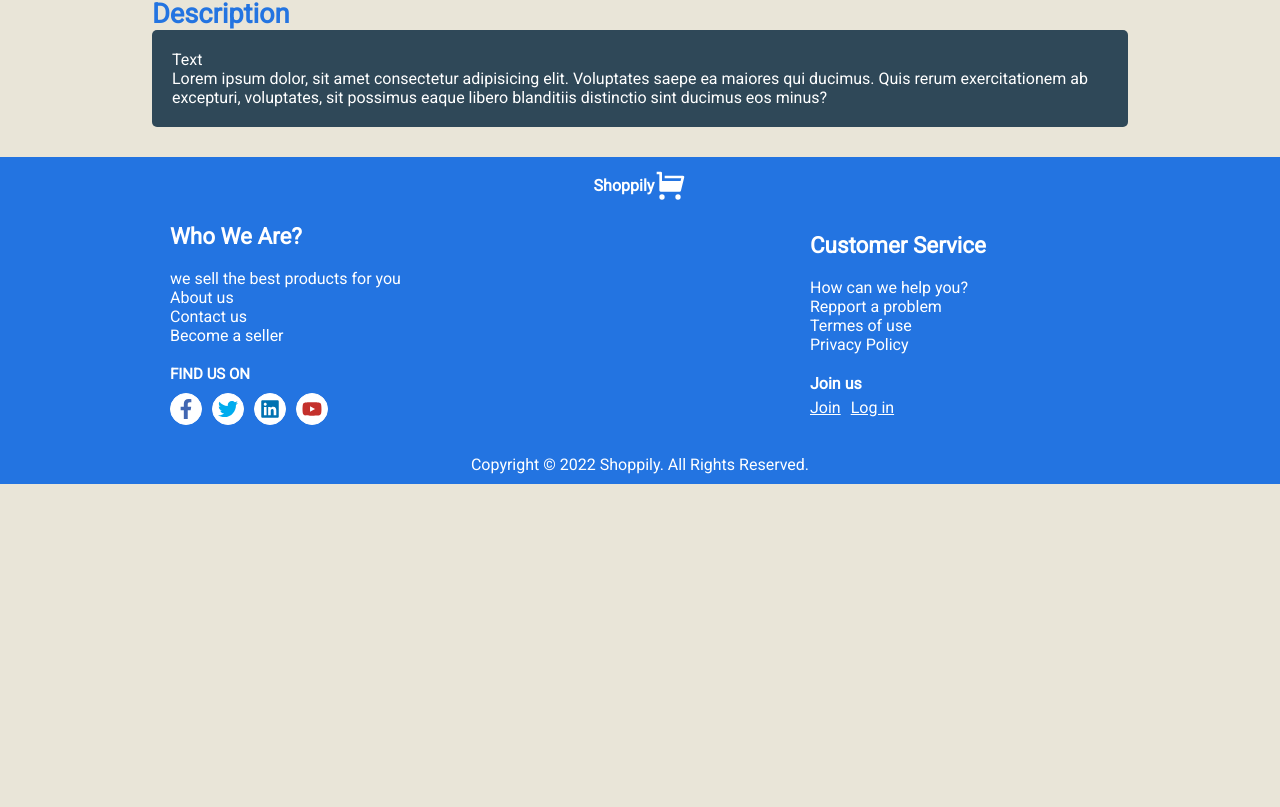
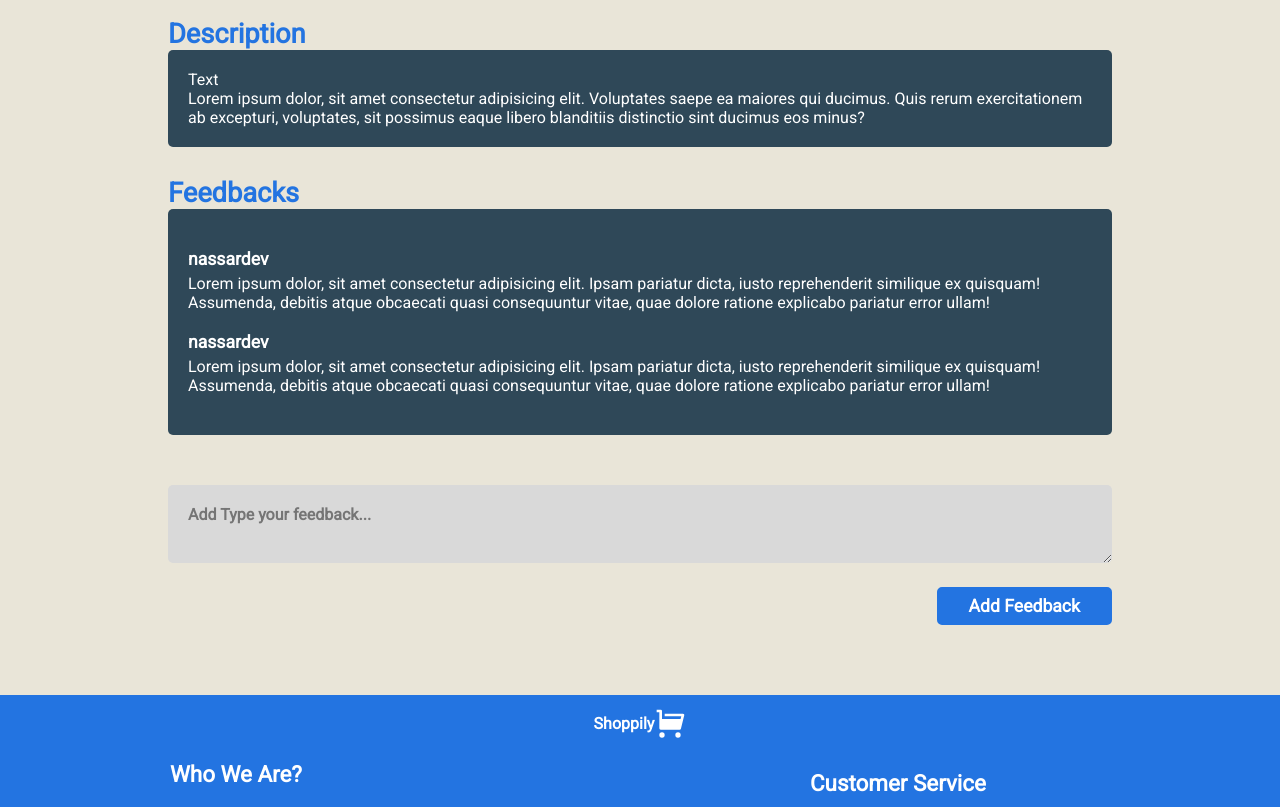
Before and after one commit to abdenassar01/Shoppily, a React (Create React App) app in the folder ecommerce-frontend/: page /listing/12 in a window 1280 px wide. Shown: the part 706-1513 px from the top of the page. Before the commit the page ends 1190 px from the top, so only its background shows below. Built offline with nearby package versions, Linux system fonts and the light colour scheme; a web font is replaced by a local one.

Commit message:
finishing work on listing page 💉 🔥

```diff
--- a/ecommerce-frontend/src/components/pages/listing/Listing.jsx
+++ b/ecommerce-frontend/src/components/pages/listing/Listing.jsx
@@ -1,9 +1,11 @@
-import Product from "./product/Product"
 import { PageWrapper, ChangeReferenceButton, Reference,
   Heading, ButtonsWrapper, AddToCart, AddToCartButton,
-  Description, DescriptionWrapper, CentredBox
+  Description, DescriptionWrapper, CentredBox, AddFeedback,
+  TextArea, Submit, FlexEnd
 } from "./styles/Styles"
 
+import Product from "./product/Product"
+import Feedbacks from "./feedbacks/Feedbacks";
 
 const Listing = () => {
   return (
@@ -25,6 +27,17 @@ const Listing = () => {
             <Description dangerouslySetInnerHTML={{__html: "<h1>Text</h1><p>Lorem ipsum dolor, sit amet consectetur adipisicing elit. Voluptates saepe ea maiores qui ducimus. Quis rerum exercitationem ab excepturi, voluptates, sit possimus eaque libero blanditiis distinctio sint ducimus eos minus?</p>"}} />
           </CentredBox>
         </DescriptionWrapper>
+        <Feedbacks />
+        <AddFeedback>
+          <CentredBox>
+            <TextArea placeholder="Add Type your feedback..." />
+            <FlexEnd>
+              <Submit>
+                Add Feedback
+              </Submit>
+            </FlexEnd>
+          </CentredBox>
+        </AddFeedback>
     </PageWrapper>
   )
 }
--- /dev/null
+++ b/ecommerce-frontend/src/components/pages/listing/feedbacks/Feedbacks.jsx
@@ -0,0 +1,33 @@
+import { FeedbacksWrapper, CentredBox, FeedbacksList,
+    FeedBackItem, User, FeedbackContent, Heading, Wrapper
+ } from "./styles/Styles";
+
+
+const Feedbacks = () => {
+  return (
+    <Wrapper>
+        <FeedbacksWrapper>
+            <Heading>Feedbacks</Heading>
+            <CentredBox>
+                <FeedbacksList>
+                    <FeedBackItem>
+                        <User>nassardev</User>
+                        <FeedbackContent>
+                            Lorem ipsum dolor, sit amet consectetur adipisicing elit. Ipsam pariatur dicta, iusto reprehenderit similique ex quisquam! Assumenda, debitis atque obcaecati quasi consequuntur vitae, quae dolore ratione explicabo pariatur error ullam!
+                        </FeedbackContent>
+                    </FeedBackItem>
+                    <FeedBackItem>
+                        <User>nassardev</User>
+                        <FeedbackContent>
+                            Lorem ipsum dolor, sit amet consectetur adipisicing elit. Ipsam pariatur dicta, iusto reprehenderit similique ex quisquam! Assumenda, debitis atque obcaecati quasi consequuntur vitae, quae dolore ratione explicabo pariatur error ullam!
+                        </FeedbackContent>
+                    </FeedBackItem>
+                </FeedbacksList>
+            </CentredBox>
+        </FeedbacksWrapper>
+    </Wrapper>
+
+  )
+}
+
+export default Feedbacks
--- /dev/null
+++ b/ecommerce-frontend/src/components/pages/listing/feedbacks/styles/Styles.jsx
@@ -0,0 +1,44 @@
+import styled from "styled-components";
+
+
+export const Wrapper = styled.div`
+    width: 100%;
+    display: flex;
+    padding-top: 30px;
+    justify-content: center;
+`
+
+export const FeedbacksWrapper = styled.div`
+    width: 80%;
+`
+
+export const CentredBox = styled.div`
+    padding: 20px;
+    border-radius: 5px;
+    color: white;
+    background-color: #2F4858;
+`
+
+export const FeedbacksList = styled.ul`
+    list-style: none;
+`
+
+export const FeedBackItem = styled.li`
+    margin: 20px 0;
+`
+
+export const User = styled.p`
+    font-weight: 700;
+    font-size: 1.1rem;
+    margin-bottom: 5px;
+`
+
+export const FeedbackContent = styled.p`
+
+`
+
+export const Heading = styled.h2`
+    font-size: 1.7rem;
+    font-weight: 700;
+    color: ${ props => props.theme.main };
+`
--- a/ecommerce-frontend/src/components/pages/listing/styles/Styles.jsx
+++ b/ecommerce-frontend/src/components/pages/listing/styles/Styles.jsx
@@ -1,7 +1,7 @@
 import styled from "styled-components";
 
 export const PageWrapper = styled.main`
-    padding: 30px;
+    padding: 50px;
 `
 
 export const Reference = styled.div`
@@ -77,3 +77,47 @@ export const Description = styled.div`
 export const CentredBox = styled.div`
     width: 80%;
 `
+
+export const AddFeedback = styled.div`
+    width: 100%;
+    margin-top: 50px;
+    display: flex;
+    justify-content: center;
+`
+
+export const TextArea = styled.textarea`
+    width: 100%;
+    border-radius: 5px;
+    padding: 20px;
+    background-color: #D9D9D9;
+    color: black;
+    font-weight: 700;
+
+    &:focus{
+        outline: none;
+    }
+`
+
+export const FlexEnd = styled.div`
+    display: flex;
+    justify-content: flex-end;
+`
+
+export const Submit = styled.button`
+    padding: 7px 30px;
+    margin: 20px 0;
+    background-color: ${ props => props.theme.main };
+    color: white;
+    font-size: 1.1rem;
+    font-weight: 700;
+    border-radius: 5px;
+    transition: all .3s cubic-bezier(0.25, 0.46, 0.45, 0.94);
+    border: 2px solid ${ props => props.theme.main };
+
+    &:hover{
+        background-color: transparent;
+        color: ${ props => props.theme.main };
+        border: 2px solid ${ props => props.theme.main };
+        box-shadow:  5px 5px 0px ${props => props.theme.main };
+    }
+`
```
